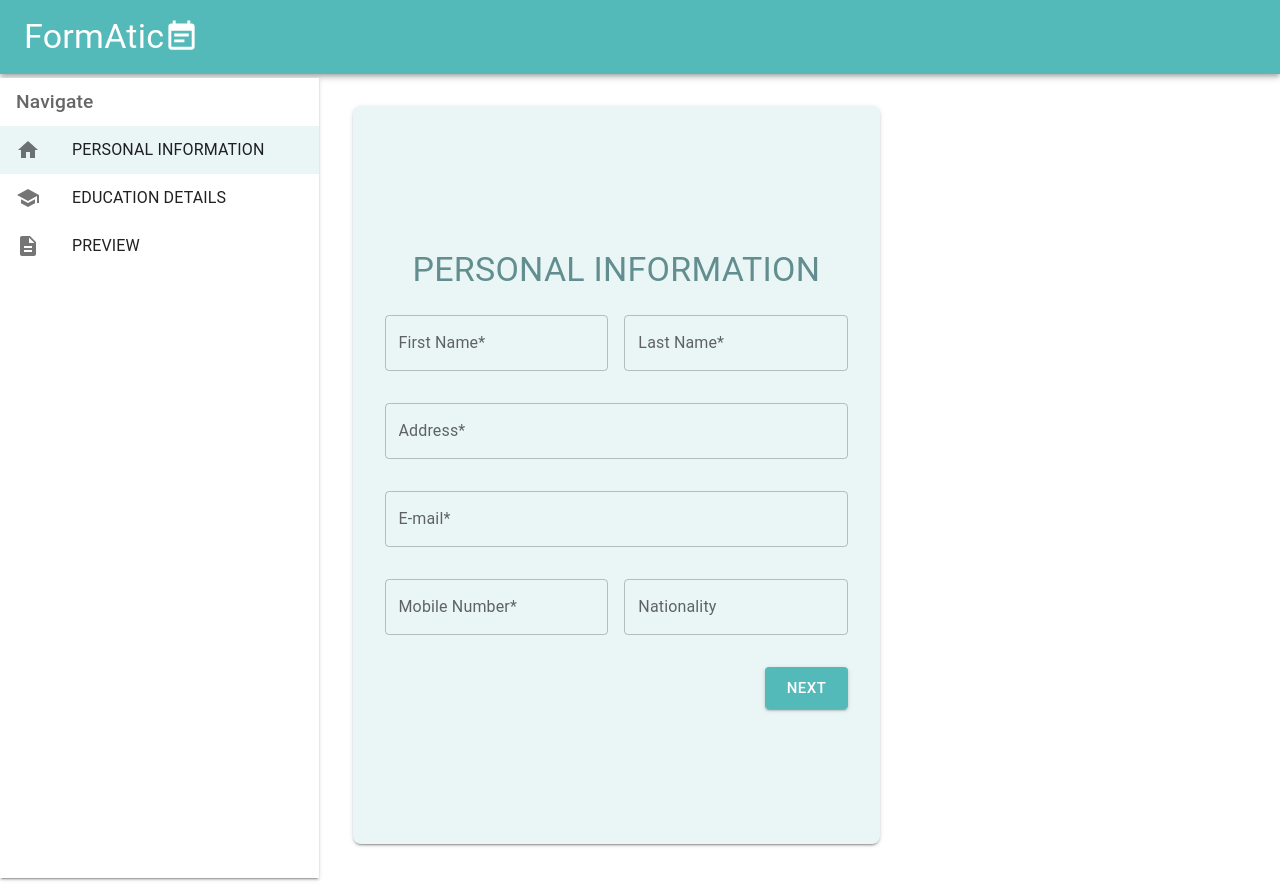
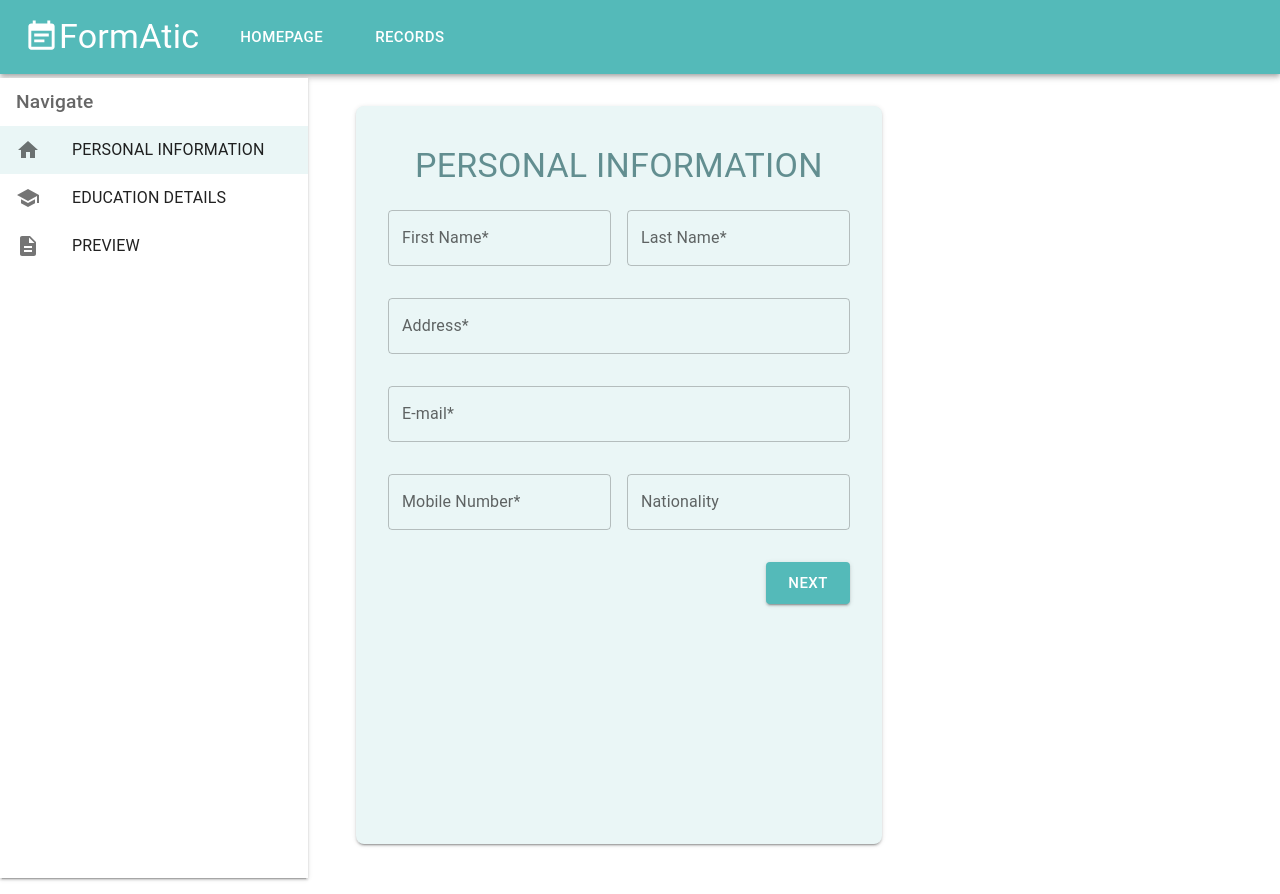
Before and after one commit to archiportal/MultiStepClient, a React (Create React App) app: page / in a window 1280 px wide. Built offline with nearby package versions, Linux system fonts and the light colour scheme; no server answers.

Commit message:
records added

```diff
--- a/src/App.jsx
+++ b/src/App.jsx
@@ -1,18 +1,12 @@
-import {React, useState, useEffect} from 'react'
-import {CssBaseline, Typography, AppBar, createTheme, ThemeProvider, Toolbar,Box, List
-,ListItemButton, ListItemIcon, ListItemText, ListSubheader, Grid} from '@mui/material';
-import Personalinfo from './components/Personalinfo';
-import Education from './components/Education';
+import {React,useState,useEffect} from 'react';
+import {ThemeProvider,createTheme,AppBar,Button,CssBaseline,Toolbar,Typography} from '@mui/material';
 import EventNoteIcon from '@mui/icons-material/EventNote';
-import HomeIcon from '@mui/icons-material/Home';
-import SchoolIcon from '@mui/icons-material/School';
-import ShowPage from './components/ShowPage';
-import Confirmed from './components/Confirmed';
-import DescriptionIcon from '@mui/icons-material/Description';
+import HomePage from './components/HomePage';
+import Records from './components/Records';
 import Axios from 'axios';
 
-
 function App() {
+  const[page,setPage] = useState(0);
   const[formData,setFormData] = useState([])
   const[data,setData]=useState(
     {
@@ -30,7 +24,7 @@ function App() {
       Cgpa:'',
       Percent:''
     })
-  const[page,setPage] = useState(0);
+
     useEffect(()=>{
       try {
         Axios.get("http://localhost:3001/getForm").then((response)=>{
@@ -39,49 +33,22 @@ function App() {
         console.log(error);
       }
     },[])
+    useEffect(()=>{
+      console.log(formData);
+    },[formData])
+
     const postForm = () =>{
       // setFormData([...formData,data]);
       try{
         Axios.post("http://localhost:3001/postForm",data).then((response)=>{
         setFormData([...formData,data])})
-      console.log(formData);
         setData({});
         setPage(page+1);
       } catch(error){
         console.log(error);
       }
     }
-  const incPage=()=>{
-    setPage(page+1);
-  }
-  const decPage=()=>{
-    setPage(page-1);
-  }
-  const PageDisplay=()=>{
-    if(page===0){
-      return <Personalinfo incPage={incPage} data={data} setData={setData}/>;
-    } else if(page===1){
-      return <Education decPage={decPage} data={data} setData={setData} incPage={incPage}/>;
-    } else if (page===2){
-      return <ShowPage  decPage={decPage} data={data} postForm={postForm}/>
-    } else if (page===3){
-      return <Confirmed setPage={setPage}/>
-    }
-  }
-  const boxSx = {
-      display:'flex',
-      width:'55%',
-      height:'90%',
-      bgcolor:'#EAF6F6',
-      padding:'2rem',
-      margin:'2rem',
-      borderRadius:2,
-      flexDirection: 'column',
-      flexWrap:'wrap',
-      justifyContent: 'center',
-      alignItems: 'center',
-      boxShadow:2,
-  }
+
 
   const theme = createTheme({
     palette: {
@@ -90,6 +57,10 @@ function App() {
       },
     },
   });
+  const btnSx = {
+    margin : "0em 2em 0em 2em",
+  }
+  const[record,setRecord]=useState(false);
   return (
     <>
     <ThemeProvider theme={theme}>
@@ -98,59 +69,19 @@ function App() {
       bgcolor:'#54BAB9',
     }}>
       <Toolbar>
+      <EventNoteIcon fontSize="large"/>
       <Typography variant='h4' marginTop={2} marginBottom={2}>
         FormAtic
       </Typography>
-      <EventNoteIcon fontSize="large"/>
+      <Button color="inherit" size="large" sx={btnSx} onClick={()=>{setRecord(false)}}>HOMEPAGE</Button>
+      <Button color="inherit" size="large" onClick={()=>{setRecord(true)}}>RECORDS</Button>
       </Toolbar>
       </AppBar>
-    <Grid container spacing="2">
-    <Grid item xs={3}>
-    <List
-      sx={{height:'100vh',width: '100%', maxWidth: 360, bgcolor: 'background.paper',
-      margin:'0.25rem 1rem 1rem 0rem', boxShadow:'2'}}
-      component="nav"
-      aria-labelledby="nested-list-subheader"
-      subheader={
-        <ListSubheader component="div" id="nested-list-subheader" sx={{
-          fontSize:'1.2em'
-        }}>
-          Navigate
-        </ListSubheader>
+    {
+      record?(<Records formData={formData}/>):
+      (<HomePage formData={formData} setFormData={setFormData}
+      data={data} setData={setData} postForm={postForm} page={page} setPage={setPage}/>)
     }
-    >
-      <ListItemButton onClick={()=>{
-        setPage(0);}}
-        sx={{ bgcolor:(page===0)?'#EAF6F6':'background.paper',}}>
-        <ListItemIcon>
-          <HomeIcon />
-        </ListItemIcon>
-        <ListItemText primary="PERSONAL INFORMATION"/>
-      </ListItemButton>
-      <ListItemButton onClick={()=>{
-        setPage(1);}}
-        sx={{ bgcolor:(page===1)?'#EAF6F6':'background.paper',}}>
-        <ListItemIcon>
-          <SchoolIcon />
-        </ListItemIcon>
-        <ListItemText primary="EDUCATION DETAILS" />
-      </ListItemButton>
-      <ListItemButton onClick={()=>{
-        setPage(2);}}
-        sx={{ bgcolor:(page===2)?'#EAF6F6':'background.paper',}}>
-        <ListItemIcon>
-          <DescriptionIcon />
-        </ListItemIcon>
-        <ListItemText primary="PREVIEW"/>
-      </ListItemButton>
-    </List>
-    </Grid>
-    <Grid item xs={9}>
-    <Box component='div' sx={boxSx}>
-    {PageDisplay()}
-    </Box>
-    </Grid>
-    </Grid>
     </ThemeProvider>
     </>
   )
--- /dev/null
+++ b/src/Hooks/useWindowSize.js
@@ -0,0 +1,37 @@
+import { useState, useEffect } from "react";
+
+// Hook
+const useWindowSize = () => {
+    // Initialize state with undefined width/height so server and client renders match
+    // Learn more here: https://joshwcomeau.com/react/the-perils-of-rehydration/
+    const [windowSize, setWindowSize] = useState({
+        width: undefined,
+        height: undefined
+    });
+
+    useEffect(() => {
+        // only execute all the code below in client side
+        if (typeof window !== "undefined") {
+            // Handler to call on window resize
+            function handleResize() {
+                // Set window width/height to state
+                setWindowSize({
+                    width: window.innerWidth,
+                    height: window.innerHeight
+                });
+            }
+
+            // Add event listener
+            window.addEventListener("resize", handleResize);
+
+            // Call handler right away so state gets updated with initial window size
+            handleResize();
+
+            // Remove event listener on cleanup
+            return () => window.removeEventListener("resize", handleResize);
+        }
+    }, []); // Empty array ensures that effect is only run on mount
+    return windowSize;
+};
+
+export default useWindowSize;
--- a/src/components/Education.jsx
+++ b/src/components/Education.jsx
@@ -14,7 +14,7 @@ function Education({decPage,data,setData,incPage}) {
         right:'1rem'
     }
     const typoSx = {
-        margin: '0.5rem',
+        margin: '0.2em',
         color:'#628E90',
     }
 
--- /dev/null
+++ b/src/components/HomePage.jsx
@@ -0,0 +1,69 @@
+import {React} from 'react'
+import {Box, Grid} from '@mui/material';
+import Personalinfo from './Personalinfo';
+import Education from './Education';
+import ShowPage from './ShowPage';
+import Confirmed from './Confirmed';
+import SideBar from './SideBar';
+import useWindowSize from '../Hooks/useWindowSize';
+
+
+function HomePage({data, setData, postForm, page, setPage}) {
+  const size = useWindowSize();
+  const incPage=()=>{
+    setPage((currentPage)=>{
+      return currentPage + 1;
+    });
+  }
+
+  const decPage=()=>{
+    setPage((currentPage)=>{
+      return currentPage - 1;
+    });
+  }
+
+  const PageDisplay=()=>{
+    if(page===0){
+      return <Personalinfo incPage={incPage} data={data} setData={setData}/>;
+    } else if(page===1){
+      return <Education decPage={decPage} data={data} setData={setData} incPage={incPage}/>;
+    } else if (page===2){
+      return <ShowPage  decPage={decPage} data={data} postForm={postForm}/>
+    } else if (page===3){
+      return <Confirmed setPage={setPage}/>
+    }
+  }
+
+  const boxSx = {
+      display:'flex',
+      width:'55%',
+      height:'90%',
+      bgcolor:'#EAF6F6',
+      padding:'2rem',
+      margin:'2rem',
+      borderRadius:2,
+      flexDirection: 'column',
+      flexWrap:'wrap',
+      alignItems: 'center',
+      boxShadow:2,
+      overflow:'scroll',
+      minWidth:'350px',
+  }
+
+  return (
+    <>
+    <Grid container spacing={2} >
+    <Grid item xs={size.width>700?'3':'0'}>
+    {size.width>700 && <SideBar page={page} setPage={setPage} />}
+    </Grid>
+    <Grid item xs={size.width>700?'9':'12'}>
+    <Box component='div' sx={boxSx}>
+    {PageDisplay()}
+    </Box>
+    </Grid>
+    </Grid>
+    </>
+  )
+}
+
+export default HomePage
--- a/src/components/Personalinfo.jsx
+++ b/src/components/Personalinfo.jsx
@@ -7,18 +7,18 @@ function Personalinfo({incPage, data, setData}) {
         incPage();
     }
     const fldSx ={
-        margin : '1rem',
+        margin : '1em',
         width : '100%',
     }
 
     const fldSx2 ={
-        margin : '1rem',
+        margin : '1em',
         width : '100%',
         right:'1rem'
     }
 
     const typoSx = {
-        margin: '0.5rem',
+        margin: '0.2em',
         color:'#628E90',
     }
 
--- /dev/null
+++ b/src/components/Records.jsx
@@ -0,0 +1,9 @@
+import React from 'react'
+
+function Records({formData}) {
+  return (
+    <div>Records</div>
+  )
+}
+
+export default Records
--- a/src/components/ShowPage.jsx
+++ b/src/components/ShowPage.jsx
@@ -4,7 +4,7 @@ import styles from '../styles/Form1.module.css';
 
 function ShowPage({decPage,data,postForm}) {
   const typoSx = {
-    margin: '0.5rem',
+    margin: '0.1em',
     color:'#628E90',
 }
 const fldSx2 ={
--- /dev/null
+++ b/src/components/SideBar.jsx
@@ -0,0 +1,52 @@
+import React from 'react';
+import {List, ListItemButton, ListItemIcon, ListItemText, ListSubheader} from '@mui/material';
+import HomeIcon from '@mui/icons-material/Home';
+import SchoolIcon from '@mui/icons-material/School';
+import DescriptionIcon from '@mui/icons-material/Description';
+
+function SideBar({page, setPage}) {
+  return (
+    <>
+    <List
+      sx={{height:'100vh',width: '100%', maxWidth: 360, bgcolor: 'background.paper',
+      margin:'0.25rem 1rem 1rem 0rem', boxShadow:'2',overflow:'scroll',}}
+      component="nav"
+      aria-labelledby="nested-list-subheader"
+      subheader={
+        <ListSubheader component="div" id="nested-list-subheader" sx={{
+          fontSize:'1.2em',
+        }}>
+          Navigate
+        </ListSubheader>
+      }
+    >
+      <ListItemButton onClick={()=>{
+        setPage(0);}}
+        sx={{ bgcolor:(page===0)?'#EAF6F6':'background.paper',}}>
+        <ListItemIcon>
+          <HomeIcon />
+        </ListItemIcon>
+        <ListItemText primary="PERSONAL INFORMATION"/>
+      </ListItemButton>
+      <ListItemButton onClick={()=>{
+        setPage(1);}}
+        sx={{ bgcolor:(page===1)?'#EAF6F6':'background.paper',}}>
+        <ListItemIcon>
+          <SchoolIcon />
+        </ListItemIcon>
+        <ListItemText primary="EDUCATION DETAILS" />
+      </ListItemButton>
+      <ListItemButton onClick={()=>{
+        setPage(2);}}
+        sx={{ bgcolor:(page===2)?'#EAF6F6':'background.paper',}}>
+        <ListItemIcon>
+          <DescriptionIcon />
+        </ListItemIcon>
+        <ListItemText primary="PREVIEW"/>
+      </ListItemButton>
+    </List>
+    </>
+  )
+}
+
+export default SideBar
--- a/src/index.js
+++ b/src/index.js
@@ -1,5 +1,13 @@
 import React from 'react';
-import ReactDom from 'react-dom';
+import ReactDom from 'react-dom/client';
+import {BrowserRouter} from 'react-router-dom';
 import App from './App';
 
-ReactDom.render(<App />, document.getElementById('root'));
+const root = ReactDom.createRoot(document.getElementById('root'));
+root.render(
+    <React.StrictMode>
+     <BrowserRouter>
+        <App />
+     </BrowserRouter>
+    </React.StrictMode>
+)
```
Lines whose indentation alone changed are shown as unchanged.
